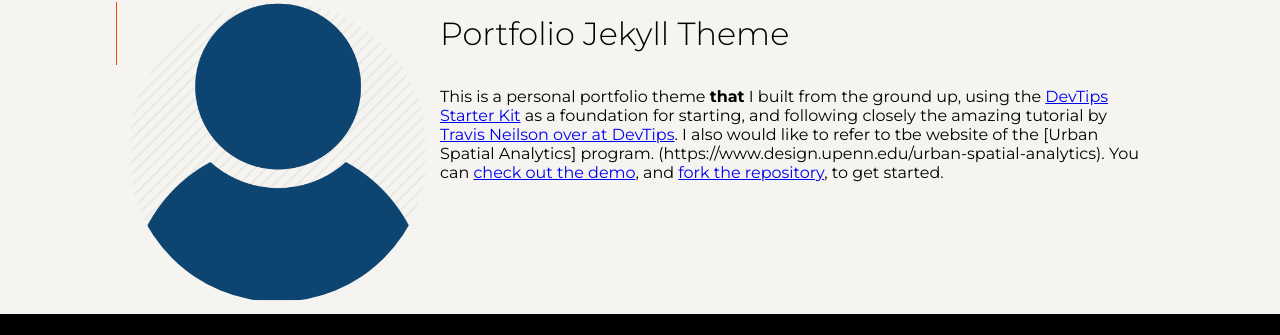
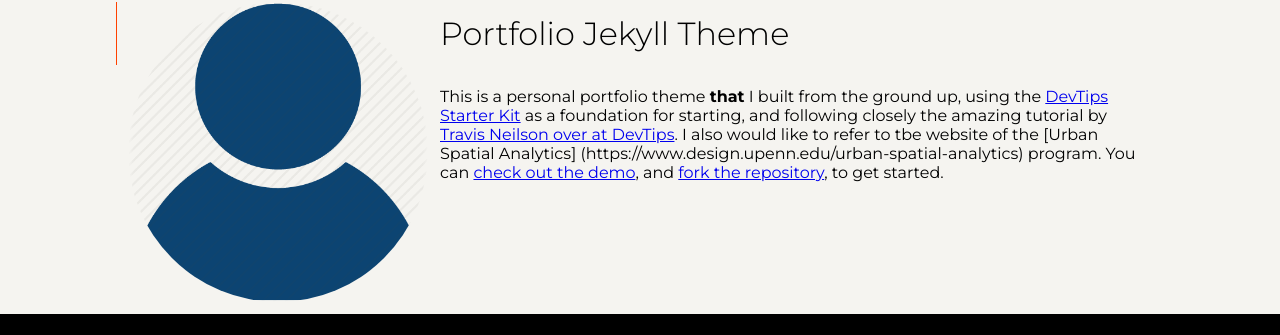
Before and after one commit to NohmanHadis/MUSA, a Jekyll site: the page built from pages/about.md, in a window 1280 px wide. Shown: the part 239-574 px from the top of the page. Built offline with Jekyll 4.4.1, drawn with Linux system fonts in a browser that asks for light colours.

Commit message:
Update about.md

```diff
--- a/pages/about.md
+++ b/pages/about.md
@@ -7,4 +7,4 @@ permalink: /about
 
 # Portfolio Jekyll Theme
 
-This is a personal portfolio theme **that** I built from the ground up, using the [DevTips Starter Kit](http://devtipsstarterkit.com/) as a foundation for starting, and following closely the amazing tutorial by [Travis Neilson over at DevTips](https://www.youtube.com/watch?v=T6jKLsxbFg4&list=PL0CB3OvPhDA_STygmp3sDenx3UpdOMk7P). I also would like to refer to tbe website of the [Urban Spatial Analytics] program. (https://www.design.upenn.edu/urban-spatial-analytics). You can [check out the demo](lenpaul.github.io/portfolio-jekyll-theme/), and [fork the repository](https://github.com/LeNPaul/portfolio-jekyll-theme/fork), to get started.
+This is a personal portfolio theme **that** I built from the ground up, using the [DevTips Starter Kit](http://devtipsstarterkit.com/) as a foundation for starting, and following closely the amazing tutorial by [Travis Neilson over at DevTips](https://www.youtube.com/watch?v=T6jKLsxbFg4&list=PL0CB3OvPhDA_STygmp3sDenx3UpdOMk7P). I also would like to refer to tbe website of the [Urban Spatial Analytics] (https://www.design.upenn.edu/urban-spatial-analytics) program. You can [check out the demo](lenpaul.github.io/portfolio-jekyll-theme/), and [fork the repository](https://github.com/LeNPaul/portfolio-jekyll-theme/fork), to get started.
```
